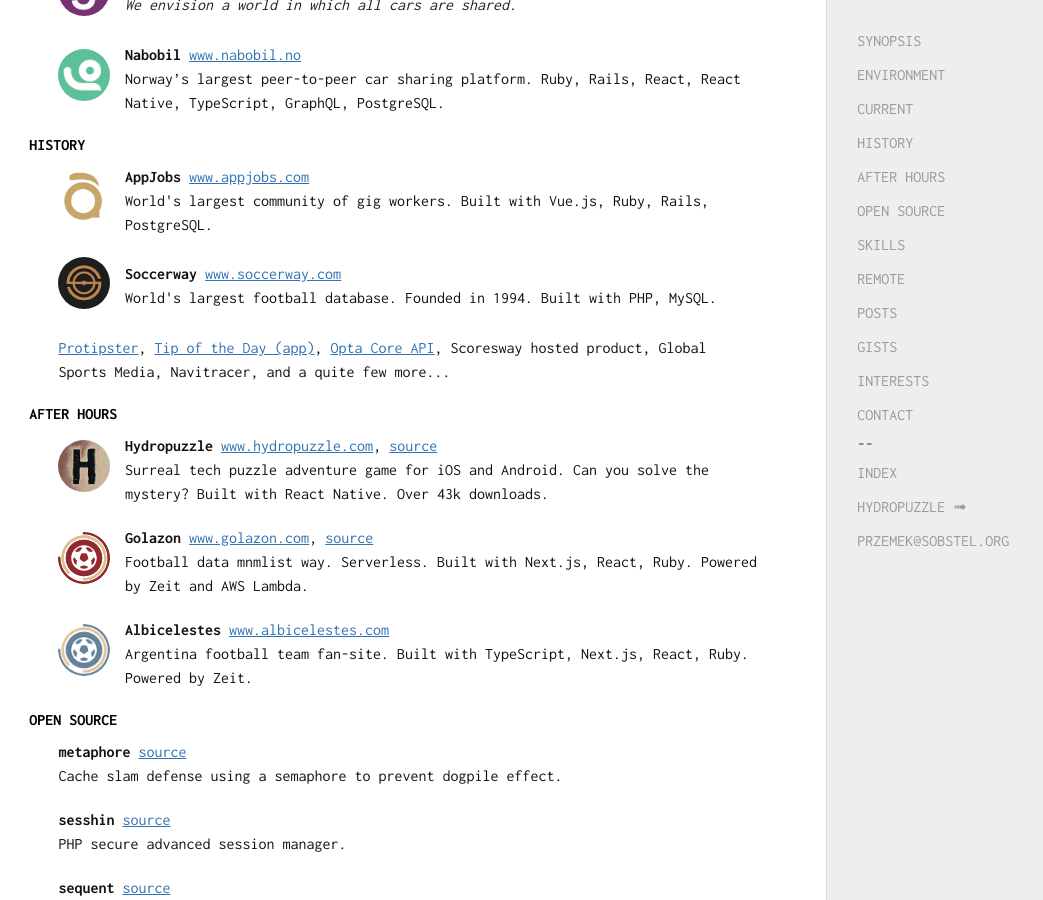
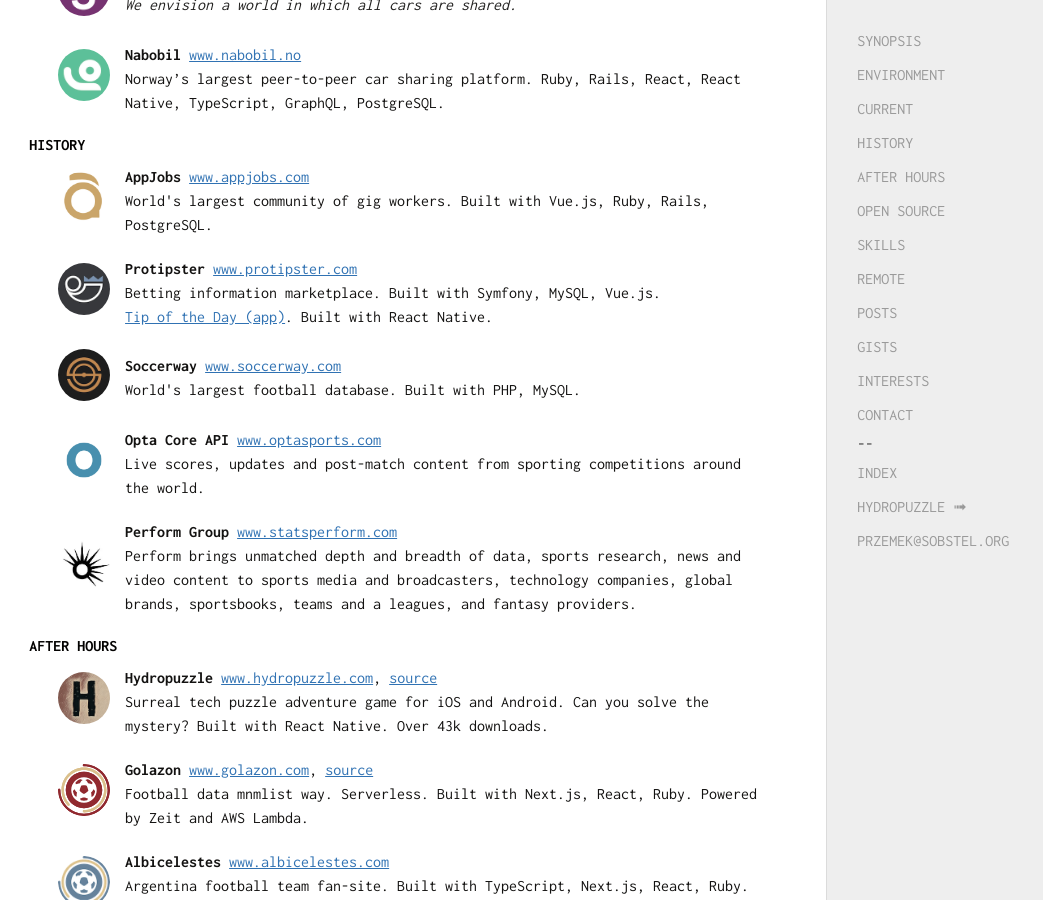
Before and after one commit to sobstel/sobstel.github.com, a Jekyll site: the page built from index.html, in a window 1280 px wide and 900 px high, scrolled down 332 px. Shown: the whole window, without its empty margins (0-1043 px from the left). Built offline with Jekyll 4.4.1, drawn with Linux system fonts in a browser that asks for light colours.

```diff
--- a/_data/popular_repos.yml
+++ b/_data/popular_repos.yml
@@ -29,7 +29,7 @@
   html_url: https://github.com/sobstel/sesshin
   description: PHP secure advanced session manager.
   fork: false
-  stargazers_count: 62
+  stargazers_count: 61
 - name: react-native-animatable-unmountable
   full_name: sobstel/react-native-animatable-unmountable
   html_url: https://github.com/sobstel/react-native-animatable-unmountable
--- a/index.html
+++ b/index.html
@@ -108,25 +108,62 @@
 
 
 <div class="project">
-  <a href="https://www.soccerway.com" class="project__icon" target="_blank">
+  <a href="https://www.protipster.com/" class="project__icon" target="_blank">
+    <img src="/img/project-logos/protipster.png" />
+  </a>
+  <p class="project__info">
+    <strong>Protipster</strong>
+    <a href="https://www.protipster.com/" title="Protipster" target="_blank">www.protipster.com</a><br />
+    Betting information marketplace. Built with Symfony, MySQL, Vue.js.<br />
+    <a href="https://appadvice.com/app/dans-tip-of-the-day/1281243051" target="_blank">Tip of the Day (app)</a>.
+    Built with React Native.
+  </p>
+</div>
+
+
+
+
+<div class="project">
+  <a href="https://www.soccerway.com/" class="project__icon" target="_blank">
     <img src="/img/project-logos/soccerway.png" />
   </a>
   <p class="project__info">
     <strong>Soccerway</strong>
     <a href="https://www.soccerway.com/" title="Soccerway" target="_blank">www.soccerway.com</a><br />
-    World's largest football database. Founded in 1994.
+    World's largest football database.
     Built with PHP, MySQL.
   </p>
 </div>
 
 
-<p><a href="https://www.protipster.com/" target="_blank">Protipster</a>,
-<a href="https://appadvice.com/app/dans-tip-of-the-day/1281243051" target="_blank">Tip of the Day (app)</a>,
-<a href="https://www.optasports.com/services/data-feeds/" target="_blank">Opta Core API</a>,
-Scoresway hosted product,
-Global Sports Media,
-Navitracer,
-and a quite few more...</p>
+
+
+<div class="project">
+  <a href="https://www.optasports.com/services/data-feeds/" class="project__icon" target="_blank">
+    <img src="/img/project-logos/opta.png" />
+  </a>
+  <p class="project__info">
+    <strong>Opta Core API</strong>
+    <a href="https://www.optasports.com/services/data-feeds/" target="_blank">www.optasports.com</a><br />
+    Live scores, updates and post-match content from sporting competitions around the world.
+  </p>
+</div>
+
+
+
+
+<div class="project">
+  <a href="https://www.statsperform.com/" class="project__icon" target="_blank">
+    <img src="/img/project-logos/perform.png" />
+  </a>
+  <p class="project__info">
+    <strong>Perform Group</strong>
+    <a href="https://www.statsperform.com/" target="_blank">www.statsperform.com</a><br />
+    Perform brings unmatched depth and breadth of data, sports research, news and video content
+    to sports media and broadcasters, technology companies, global brands, sportsbooks, teams and a leagues, and fantasy providers.
+  </p>
+</div>
+
 
 <h2 id="AFTER-HOURS">AFTER HOURS</h2>
 
```
Also changed, not shown: hydropuzzle/reviews.md (+3 -3 lines), img/project-logos/opta.png (added), img/project-logos/perform.png (added), img/project-logos/protipster.png (added), 1 other file.
